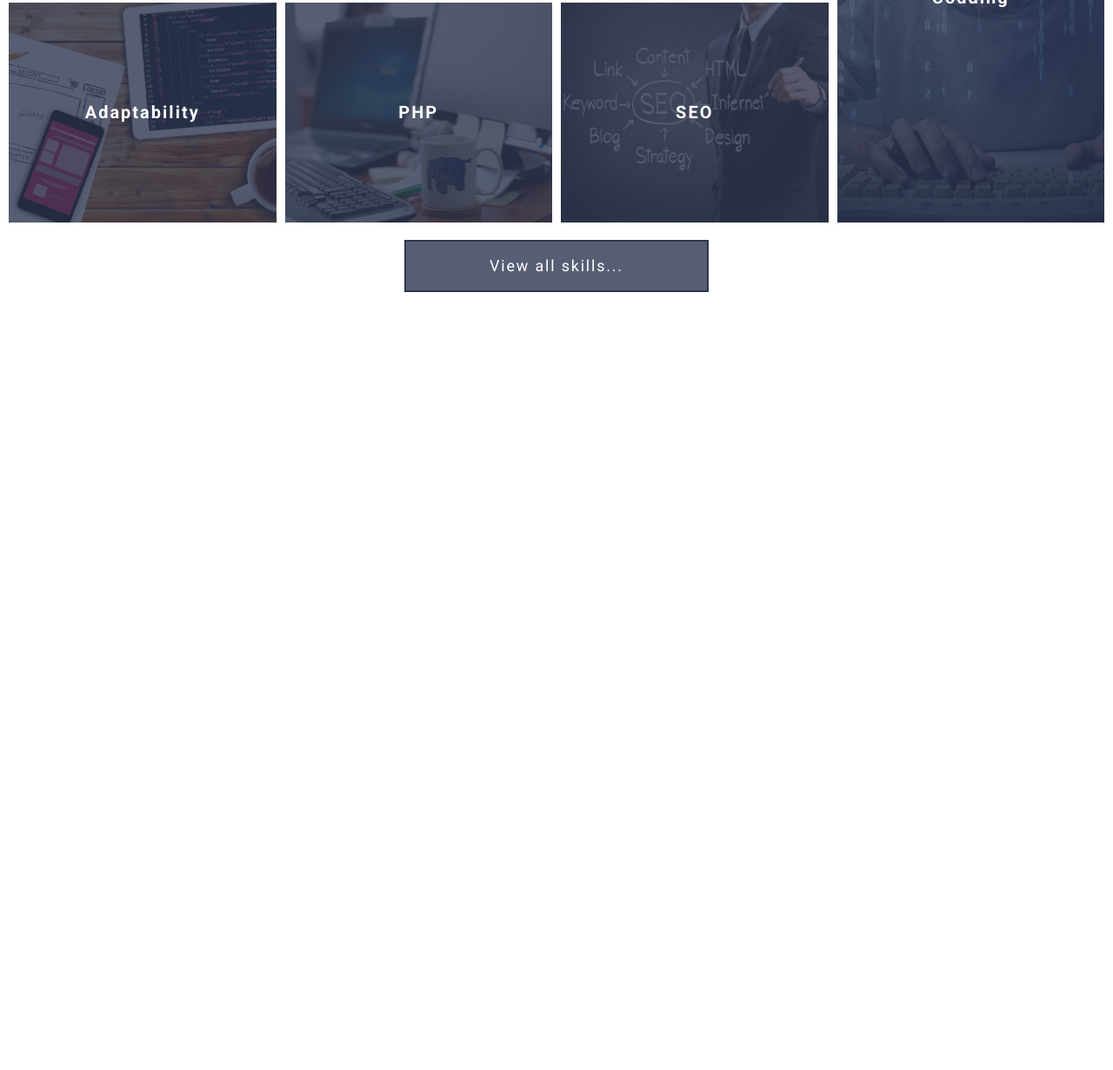
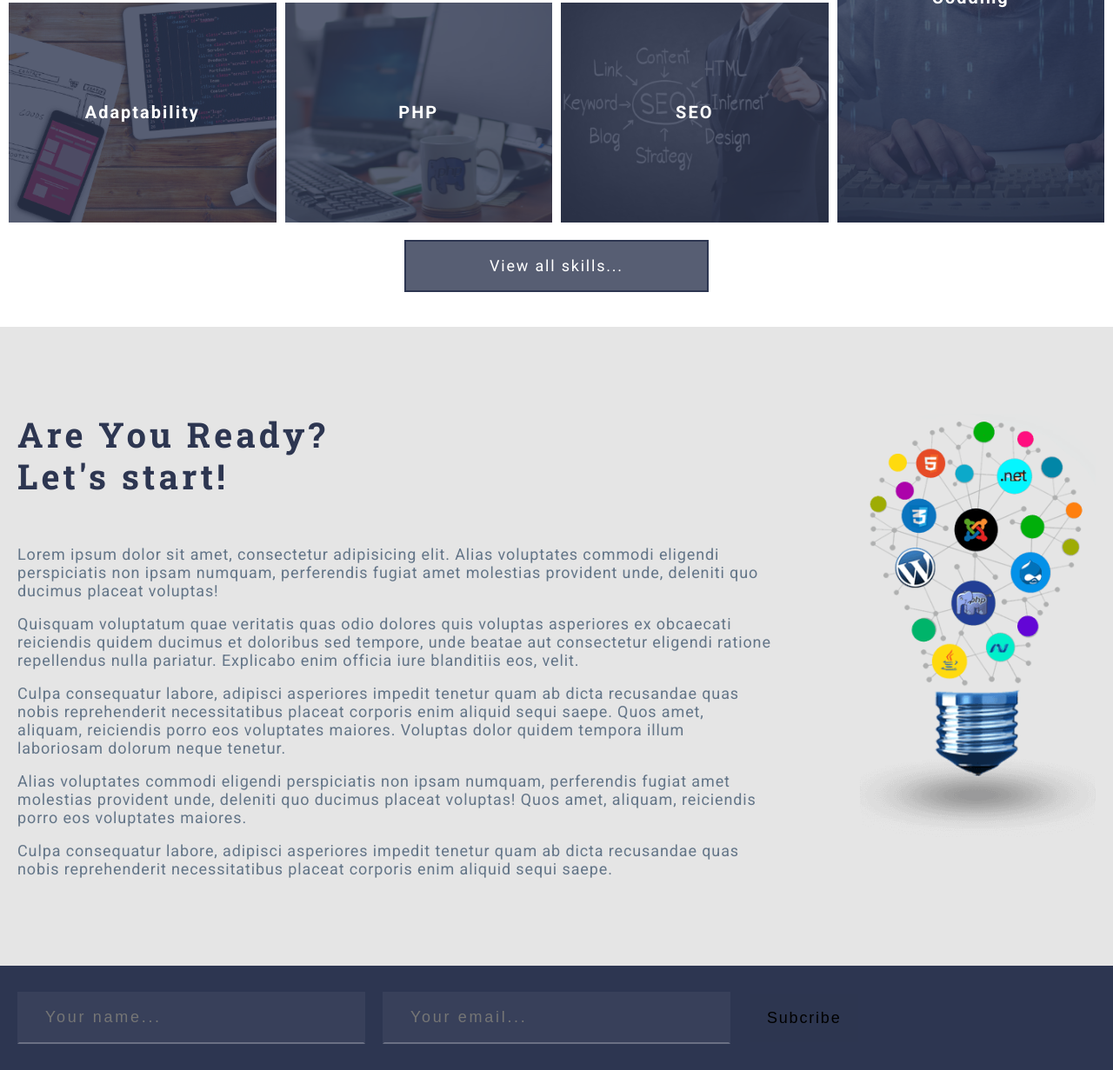
Before and after one commit to mgmoldova/grid-project, a website: page index.html in a window 1280 px wide. Shown: the part 1334-2565 px from the top of the page at 87% size. Before the commit the page ends 1710 px from the top, so only its background shows below. Drawn offline with Linux system fonts and the light colour scheme.

Commit message:
about section

```diff
--- a/assets/scss/sections/_section-about.scss
+++ b/assets/scss/sections/_section-about.scss
@@ -0,0 +1,41 @@
+.about {
+
+
+    background-color: $color-gray-light;
+    letter-spacing: 0.055em;
+    @extend %section;
+
+    h2 {
+        margin-top: 0;
+    }
+
+    &__container {
+        display: grid;
+        @extend %container;
+
+        @include lg-min {
+            grid-gap: $gap * 5;
+            grid-template-columns: 1fr 271px;
+
+            p {
+                font-size: 1.125rem;
+            }
+        }
+
+        p:first-child {
+            position: relative;
+            margin-top: -5px;
+        }
+    }
+
+    &__content {
+        p:last-of-type {
+            margin: 0;
+        }
+        @include lg-min {
+            p {
+                font-size: 1.125rem;
+            }
+        }
+    }
+}
--- a/assets/scss/sections/_section-form.scss
+++ b/assets/scss/sections/_section-form.scss
@@ -0,0 +1,33 @@
+.form {
+    padding: 30px 0;
+    background-color: $color_primary;
+
+    &__container {
+        @extend %container;
+
+        display: grid;
+        grid-gap: $gap;
+
+        @include lg-min {
+            grid-template-columns: repeat(3, 1fr);
+        }
+    }
+
+    &-item {
+
+        &__input {
+            display: block;
+            width: 100%;
+            height: 60px;
+            padding-right: 30px;
+            padding-left: 30px;
+            transition: background-color 0.5s, border-color 0.5s;
+            letter-spacing: 0.15em;
+            color: #ffffff;
+            border: 2px solid rgba(255, 255, 255, 0);
+            border-bottom-color: rgba(255, 255, 255, 0.25);
+            background-color: rgba(255, 255, 255, 0.05);
+            font-size: 1.125rem;
+        }
+    }
+}
--- a/index.html
+++ b/index.html
@@ -129,6 +129,39 @@ SEO                 img-seo.png
   </div>
 </section>
 
+<section class="about">
+  <div class="about__container">
+    <div class="about__content">
+      <h2>Are You Ready?
+        <br>
+        Let's start!
+      </h2>
+      <p>Lorem ipsum dolor sit amet, consectetur adipisicing elit. Alias voluptates commodi eligendi perspiciatis non ipsam numquam, perferendis fugiat amet molestias provident unde, deleniti quo ducimus placeat voluptas!</p>
+      <p>Quisquam voluptatum quae veritatis quas odio dolores quis voluptas asperiores ex obcaecati reiciendis quidem ducimus et doloribus sed tempore, unde beatae aut consectetur eligendi ratione repellendus nulla pariatur. Explicabo enim officia iure blanditiis eos, velit.</p>
+      <p>Culpa consequatur labore, adipisci asperiores impedit tenetur quam ab dicta recusandae quas nobis reprehenderit necessitatibus placeat corporis enim aliquid sequi saepe. Quos amet, aliquam, reiciendis porro eos voluptates maiores. Voluptas dolor quidem tempora illum laboriosam dolorum neque tenetur.</p>
+      <p>Alias voluptates commodi eligendi perspiciatis non ipsam numquam, perferendis fugiat amet molestias provident unde, deleniti quo ducimus placeat voluptas! Quos amet, aliquam, reiciendis porro eos voluptates maiores.</p>
+      <p>Culpa consequatur labore, adipisci asperiores impedit tenetur quam ab dicta recusandae quas nobis reprehenderit necessitatibus placeat corporis enim aliquid sequi saepe.</p>
+    </div>
+    <div class="about__img">
+      <img src="assets/img/img-lamp-webdev.png" alt="logo lamp">
+    </div>
+  </div>
+</section>
+
+<section class="form">
+  <form action="#" class="form__container">
+    <div class="form-item">
+      <input type="text" class="form-item__input" placeholder="Your name...">
+    </div>
+    <div class="form-item">
+      <input type="text" class="form-item__input" placeholder="Your email...">
+    </div>
+    <div class="form-item">
+      <button class="btn-accent" type="submit">Subcribe</button>
+    </div>
+  </form>
+</section>
+
 <script src="libs/jquery/dist/jquery.min.js"></script>
 <script src="assets/js/main.js"></script>
 </body>
```
Also changed, not shown: README.md (deleted), assets/css/style.css, 2 other files.
